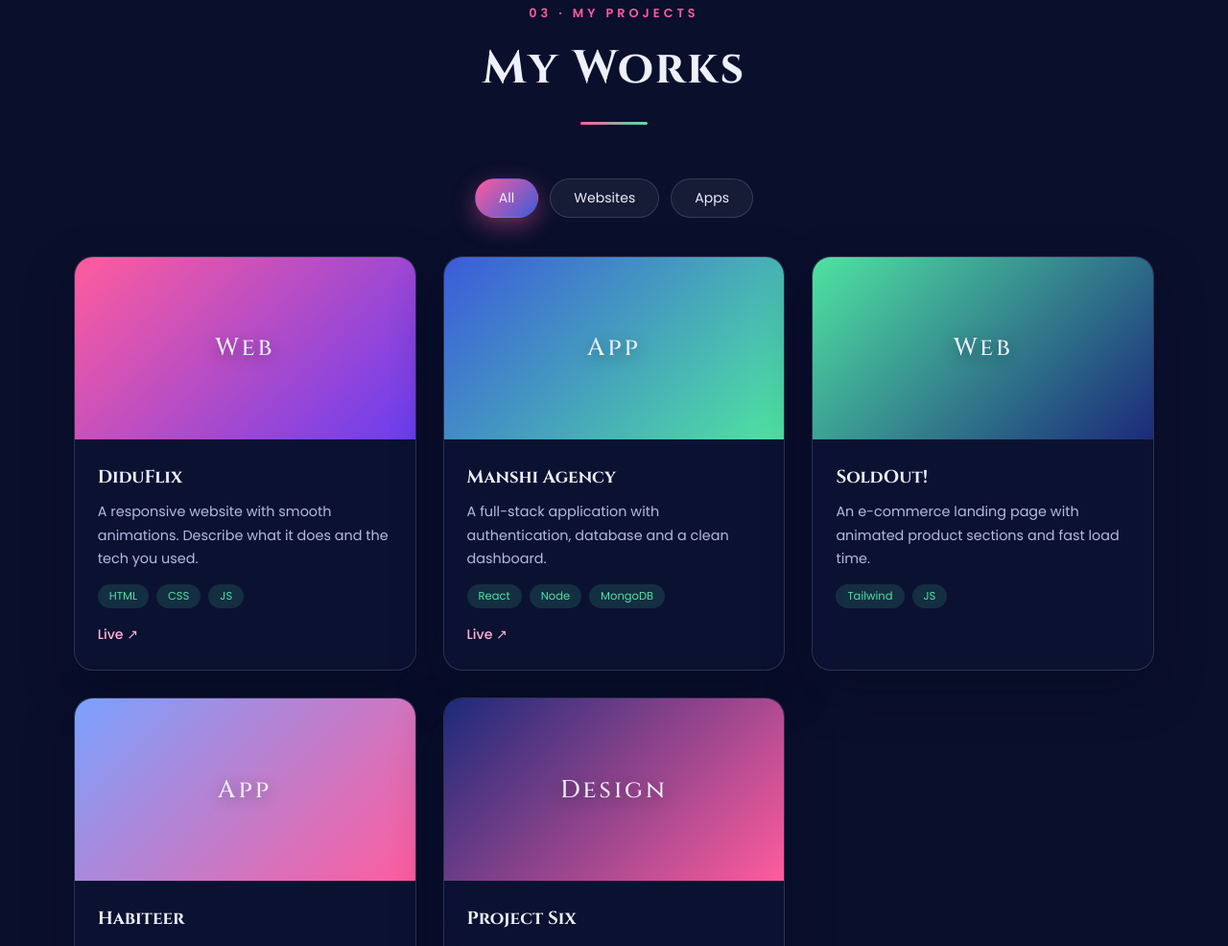
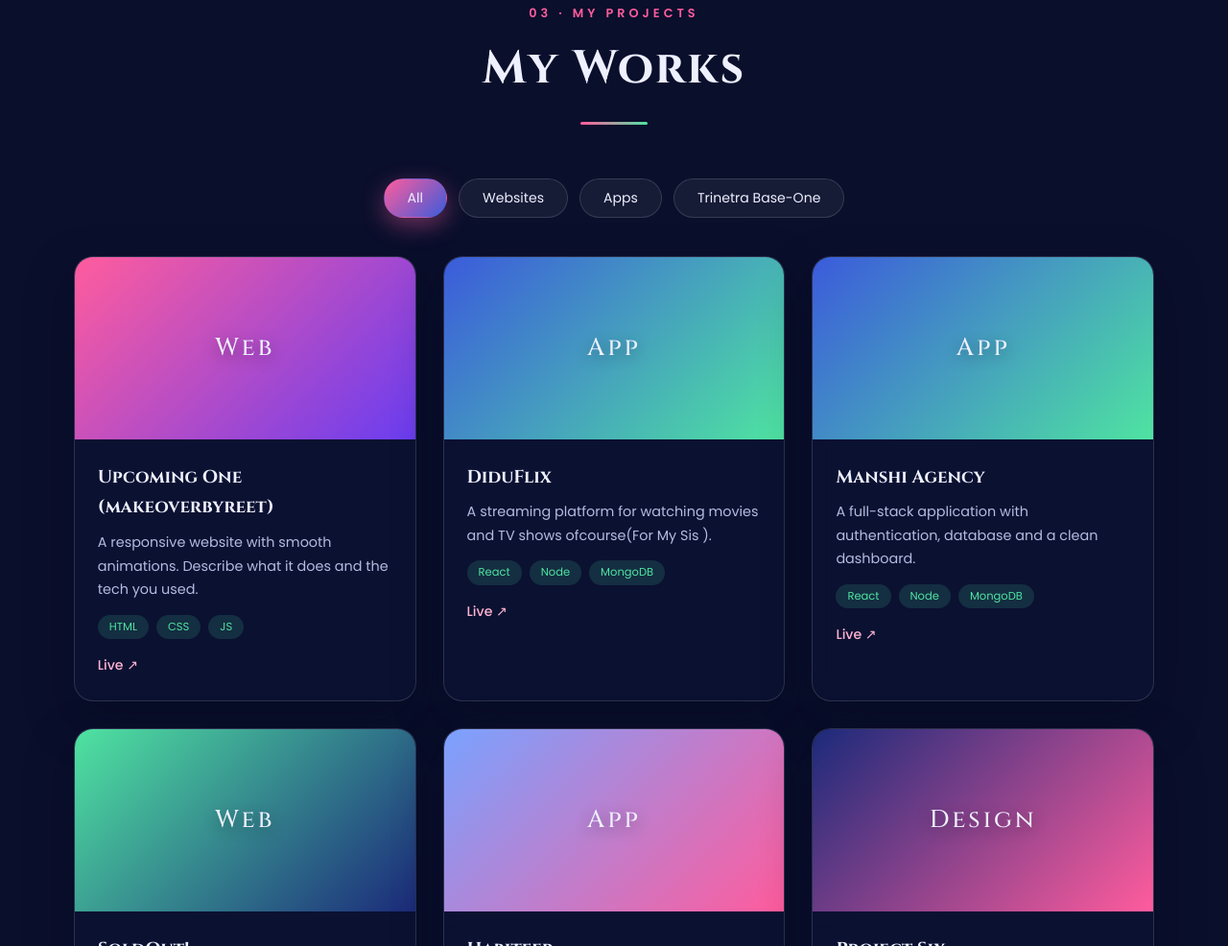
Before and after one commit to kaifxcode/Portfolio, a plain HTML site: page index.html in a window 1280 px wide. Shown: the part 2309-3295 px from the top of the page at 96% size. Drawn offline with Linux system fonts and the light colour scheme; animation ran at ten frames a second.

Commit message:
Add files via upload

```diff
--- a/index.html
+++ b/index.html
@@ -187,16 +187,28 @@
           <button class="chip active" data-filter="all">All</button>
           <button class="chip" data-filter="web">Websites</button>
           <button class="chip" data-filter="app">Apps</button>
-
+          <button class="chip" data-filter="tr">Trinetra Base-One</button>
         </div>
 
+
+
         <div class="projects" id="projects-grid">
-          <article class="project glass tilt reveal" data-cat="web">
+          <article class="project glass tilt reveal" data-cat="tr">
             <div class="project__thumb t1"><span>Web</span></div>
             <div class="project__body">
-              <h3>DiduFlix</h3>
+              <h3>Upcoming One (makeoverbyreet)</h3>
               <p>A responsive website with smooth animations. Describe what it does and the tech you used.</p>
               <div class="project__tech"><span>HTML</span><span>CSS</span><span>JS</span></div>
+              <div class="project__links"><a href="https://kaifxcode.github.io/reet/" target="_blank" rel="noopener">Live ↗</a></div>
+            </div>
+          </article>
+
+          <article class="project glass tilt reveal" data-cat="web">
+            <div class="project__thumb t2"><span>App</span></div>
+            <div class="project__body">
+              <h3>DiduFlix</h3>
+              <p>A streaming platform for watching movies and TV shows ofcourse(For My Sis ).</p>
+              <div class="project__tech"><span>React</span><span>Node</span><span>MongoDB</span></div>
               <div class="project__links"><a href="https://diduflix.kaifmansuri986-395.workers.dev/#home" target="_blank" rel="noopener">Live ↗</a></div>
             </div>
           </article>
```
